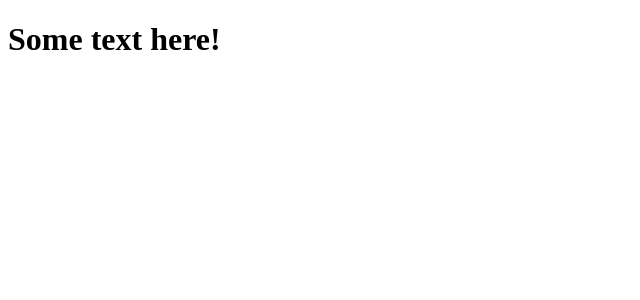
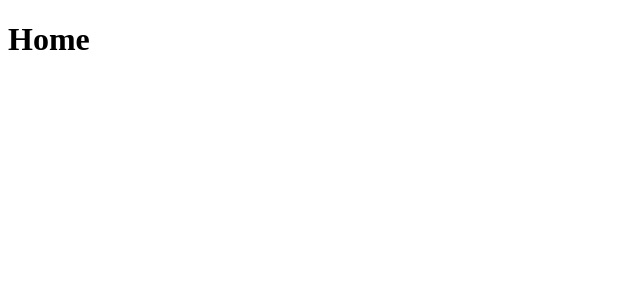
Before and after one commit to Ctorum/portfolio, a React (Create React App) app: page / in a window 1280 px wide. Shown: the top 300 px of the page, without its empty margins (0-640 px from the left). Built offline with nearby package versions, Linux system fonts and the light colour scheme.

Commit message:
Basic Routing

```diff
--- a/src/App.js
+++ b/src/App.js
@@ -1,8 +1,8 @@
+import Routes from "./routes";
+
 function App() {
   return (
-    <div>
-      <h1>Some text here!</h1>
-    </div>
+    <Routes></Routes>
   );
 }
 
--- /dev/null
+++ b/src/Home/index.js
@@ -0,0 +1,5 @@
+import React from 'react'
+
+export default function Home() {
+    return <h1>Home</h1>
+}
--- /dev/null
+++ b/src/routes.js
@@ -0,0 +1,14 @@
+import React from 'react';
+import { BrowserRouter, Switch, Route } from 'react-router-dom';
+
+import Home from './Home';
+
+export default function Routes() {
+  return (
+    <BrowserRouter>
+      <Switch>
+        <Route exact path="/" component={Home}></Route>
+      </Switch>
+    </BrowserRouter>
+  );
+}
```
